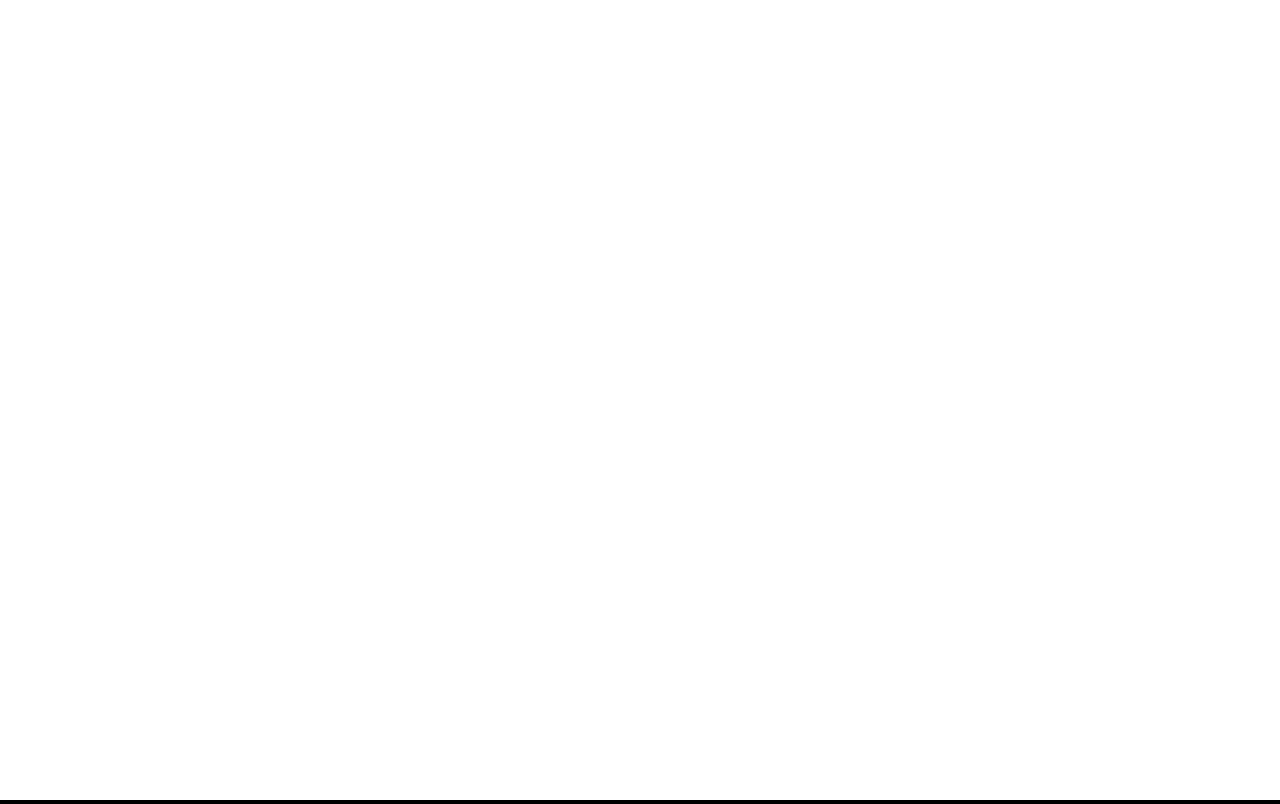
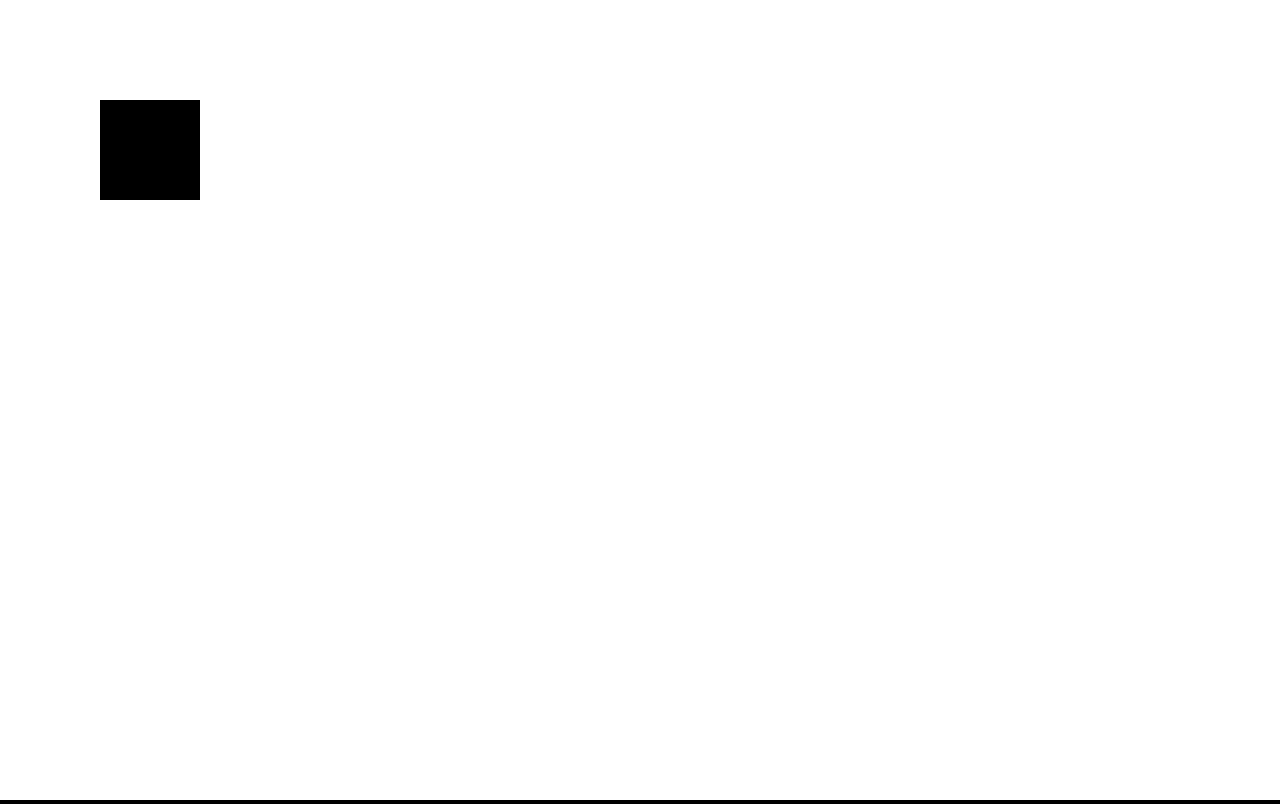
Before and after one commit to JoaoCussolim/Lucky-Journey, a plain HTML site: page index.html in a window 1280 px wide. Drawn offline with Linux system fonts and the light colour scheme.

Commit message:
Base update
Class sprite creation

```diff
--- a/index.html
+++ b/index.html
@@ -3,8 +3,11 @@
 <head>
     <meta charset="UTF-8">
     <meta name="viewport" content="width=device-width, initial-scale=1.0">
-    <title>Lets go Gambling, ah dawng it</title>
+    <title>Luck Journey</title>
+    <!-- Lets go Gambling, ah dawng it, ah dawng it, ah dawng it, ah dawng it, ah dawng it, ah dawng it, ah dawng it -->
     <link rel="stylesheet" href="style.css">
+    <script src="js/sprite.js"></script>
+    <script src="js/dice.js"></script>
     <script src="js/game.js" defer></script>
 </head>
 <body>
--- a/js/game.js
+++ b/js/game.js
@@ -10,6 +10,8 @@ let animate = () => {
 
     ctx.fillStyle = 'white'
     ctx.fillRect(0, 0, canvas.width, canvas.height)
+
+    player.update()
 }
 
 animate()
--- /dev/null
+++ b/js/sprite.js
@@ -0,0 +1,46 @@
+let acceptedKeys = {
+    ArrowUp(player){
+        player.velocity.y = 5;
+    },
+    ArrowDown(player){
+        player.velocity.y = -5;
+    },
+    ArrowLeft(player){
+        player.velocity.x = 5;
+    },
+    ArrowRight(player){
+        player.velocity.x = -5;
+    }
+};
+
+class Sprite{
+    constructor({position = {x: 0, y: 0}, dimensions = {width: 0, height: 0}}){
+        this.position = position;
+        this.dimensions = dimensions;
+        this.velocity = {
+            x: 0,
+            y: 0
+        };
+    }
+
+    draw(){
+        ctx.fillStyle = 'black';
+        ctx.fillRect(this.position.x, this.position.y, this.dimensions.width, this.dimensions.height);
+    }
+
+    applyVelocity(){
+        this.position.x += this.velocity.x;
+        this.position.y += this.velocity.y;
+    }
+
+    update(){
+        this.applyVelocity();
+        this.draw();
+    }
+}
+
+let player = new Sprite({position: {x: 100, y: 100}, dimensions: {width: 100, height: 100}})
+
+addEventListener('keydown', (e) => {
+    acceptedKeys(e.key)
+})
```
Also changed, not shown: assets/diceModelset.png (added).
